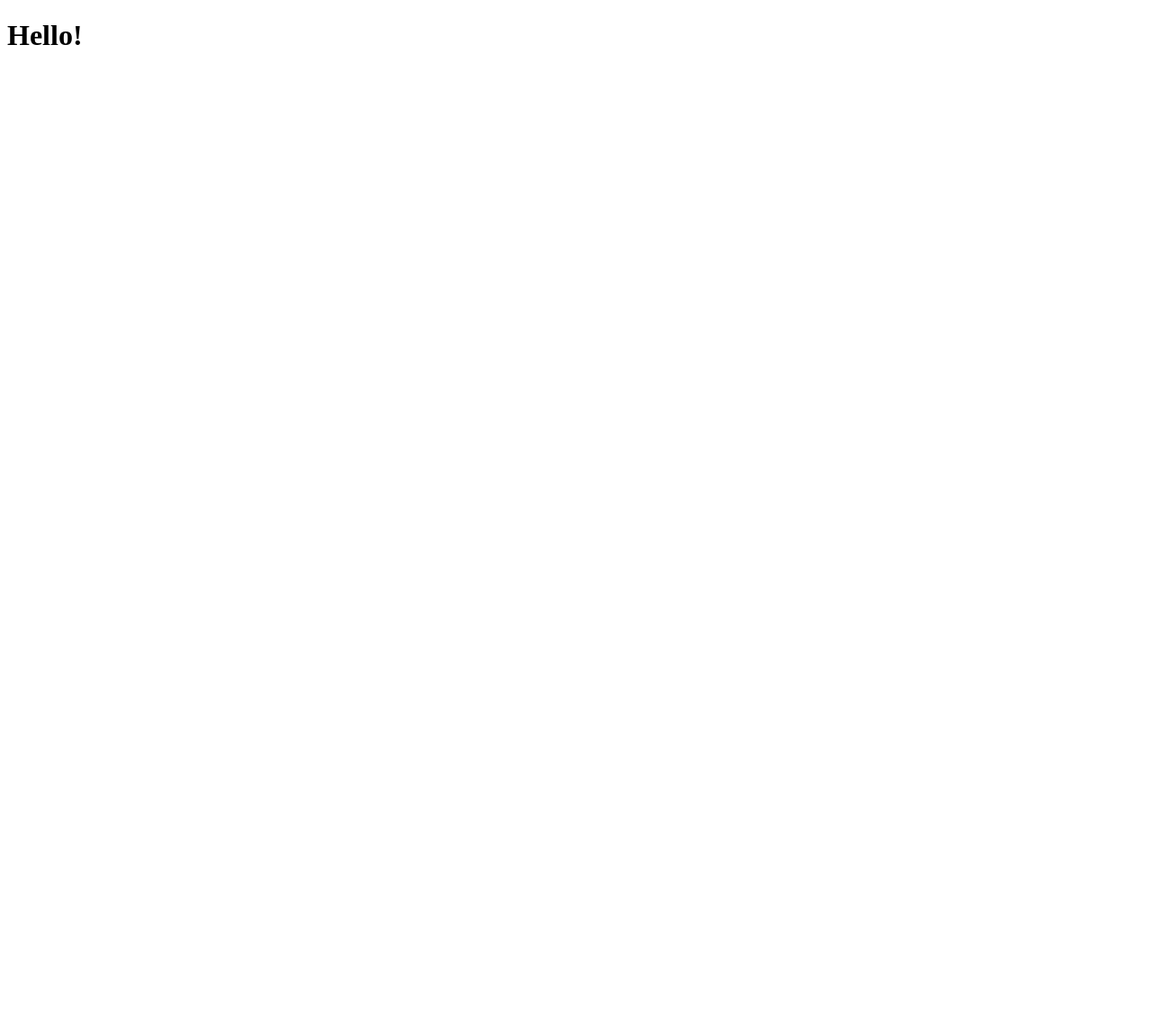
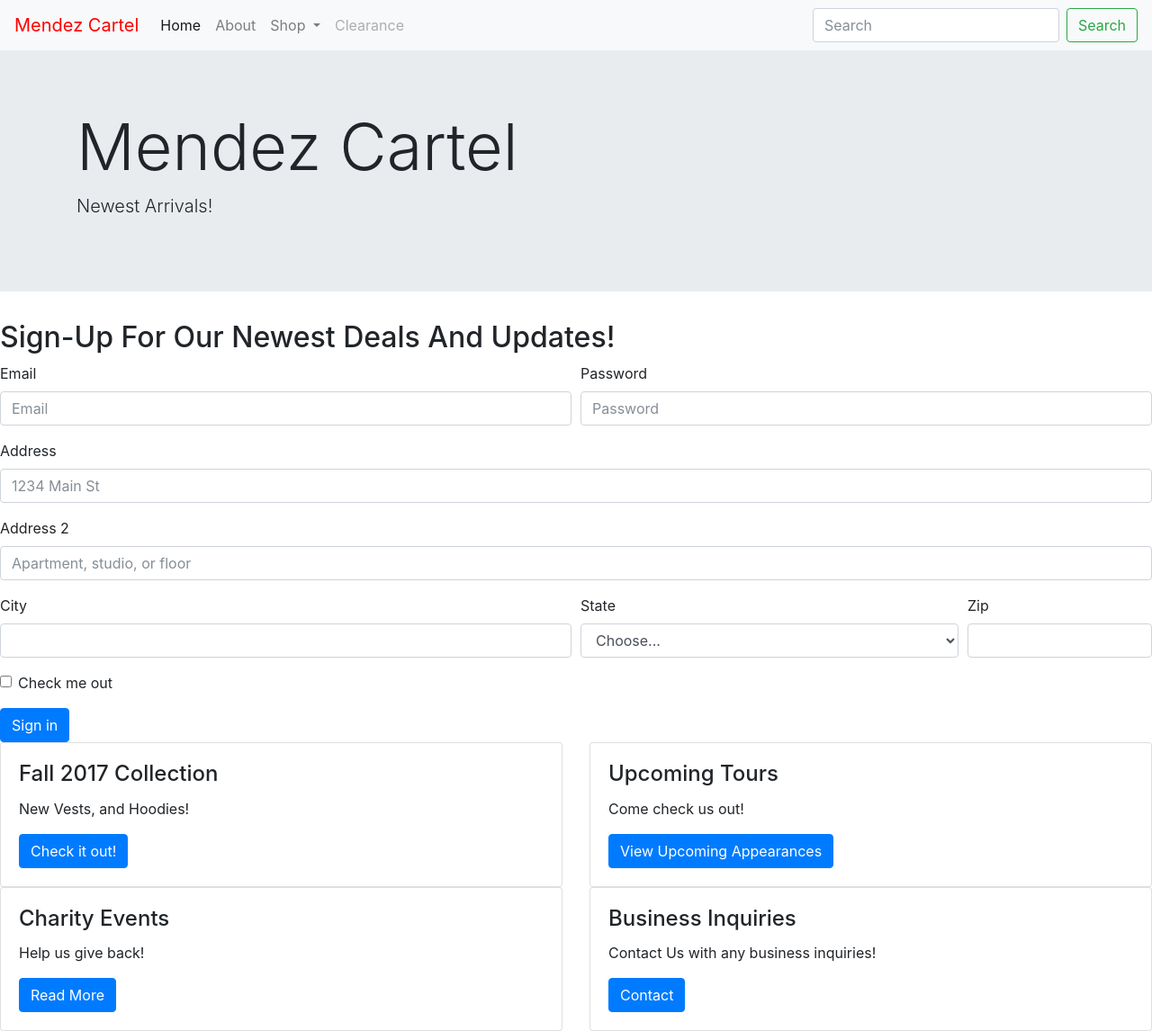
Before and after one commit to estivensal7/estivensal7.github.io-basicPortfolio, a plain HTML site: page index.html in a window 1280 px wide. Shown: the whole page at 90% size. Before the commit the page ends 800 px from the top, so only its background shows below. Drawn offline with nearby package versions, Linux system fonts and the light colour scheme.

Commit message:
added mendez-cartel project for show

```diff
--- a/index.html
+++ b/index.html
@@ -1,12 +1,171 @@
 <!DOCTYPE html>
-<html>
+<html lang="en">
 <head>
-	<title></title>
 
-	<h1>Hello!</h1>
+	<title>Mendez Cartel</title>
+
+
+	<!-- Bootstrap link -->
+<link rel="stylesheet" href="https://maxcdn.bootstrapcdn.com/bootstrap/4.0.0-beta.2/css/bootstrap.min.css" integrity="sha384-PsH8R72JQ3SOdhVi3uxftmaW6Vc51MKb0q5P2rRUpPvrszuE4W1povHYgTpBfshb" crossorigin="anonymous">
+<script src="https://maxcdn.bootstrapcdn.com/bootstrap/4.0.0-beta.2/js/bootstrap.min.js" integrity="sha384-alpBpkh1PFOepccYVYDB4do5UnbKysX5WZXm3XxPqe5iKTfUKjNkCk9SaVuEZflJ" crossorigin="anonymous">
+</script>
+
+<style type="text/css">
+
+head {
+	background-color: #333;
+}
+
+.navbar-brand {
+	color: red;
+}
+
+</style>
 
 </head>
+
+<!-- NavBar -->
+<nav class="navbar navbar-expand-lg navbar-light bg-light">
+  <a class="navbar-brand" href="#" style="color: red;">Mendez Cartel</a>
+  <button class="navbar-toggler" type="button" data-toggle="collapse" data-target="#navbarSupportedContent" aria-controls="navbarSupportedContent" aria-expanded="false" aria-label="Toggle navigation">
+    <span class="navbar-toggler-icon"></span>
+  </button>
+
+  <div class="collapse navbar-collapse" id="navbarSupportedContent">
+    <ul class="navbar-nav mr-auto">
+      <li class="nav-item active">
+        <a class="nav-link" href="#">Home <span class="sr-only">(current)</span></a>
+      </li>
+      <li class="nav-item">
+        <a class="nav-link" href="#">About</a>
+      </li>
+      <li class="nav-item dropdown">
+        <a class="nav-link dropdown-toggle" href="#" id="navbarDropdown" role="button" data-toggle="dropdown" aria-haspopup="true" aria-expanded="false">
+          Shop
+        </a>
+        <div class="dropdown-menu" aria-labelledby="navbarDropdown">
+          <a class="dropdown-item" href="#">Men</a>
+          <a class="dropdown-item" href="#">Women</a>
+          <div class="dropdown-divider"></div>
+          <a class="dropdown-item" href="#">Kids</a>
+        </div>
+      </li>
+      <li class="nav-item">
+        <a class="nav-link disabled" href="#">Clearance</a>
+      </li>
+    </ul>
+    <!-- Search Input -->
+    <form class="form-inline my-2 my-lg-0">
+      <input class="form-control mr-sm-2" type="search" placeholder="Search" aria-label="Search">
+      <button class="btn btn-outline-success my-2 my-sm-0" type="submit">Search</button>
+    </form>
+  </div>
+</nav>
+
+<!-- Jumbotron -->
+<div class="jumbotron jumbotron-fluid">
+  <div class="container">
+    <h1 class="display-3">Mendez Cartel</h1>
+    <p class="lead">Newest Arrivals!</p>
+  </div>
+</div>
+
+
+<h2 style="transition: uppercase;">Sign-Up For Our Newest Deals And Updates!</h2>
+
+<!-- Login Form -->
+<form>
+  <div class="form-row">
+    <div class="form-group col-md-6">
+      <label for="inputEmail4">Email</label>
+      <input type="email" class="form-control" id="inputEmail4" placeholder="Email">
+    </div>
+    <div class="form-group col-md-6">
+      <label for="inputPassword4">Password</label>
+      <input type="password" class="form-control" id="inputPassword4" placeholder="Password">
+    </div>
+  </div>
+  <div class="form-group">
+    <label for="inputAddress">Address</label>
+    <input type="text" class="form-control" id="inputAddress" placeholder="1234 Main St">
+  </div>
+  <div class="form-group">
+    <label for="inputAddress2">Address 2</label>
+    <input type="text" class="form-control" id="inputAddress2" placeholder="Apartment, studio, or floor">
+  </div>
+  <div class="form-row">
+    <div class="form-group col-md-6">
+      <label for="inputCity">City</label>
+      <input type="text" class="form-control" id="inputCity">
+    </div>
+    <div class="form-group col-md-4">
+      <label for="inputState">State</label>
+      <select id="inputState" class="form-control">
+        <option selected>Choose...</option>
+        <option>...</option>
+      </select>
+    </div>
+    <div class="form-group col-md-2">
+      <label for="inputZip">Zip</label>
+      <input type="text" class="form-control" id="inputZip">
+    </div>
+  </div>
+  <div class="form-group">
+    <div class="form-check">
+      <label class="form-check-label">
+        <input class="form-check-input" type="checkbox"> Check me out
+      </label>
+    </div>
+  </div>
+  <button type="submit" class="btn btn-primary">Sign in</button>
+</form>
+</head>
+
+<!-- Links to different collections -->
+<div class="row">
+  <div class="col-sm-6">
+    <div class="card">
+      <div class="card-body">
+        <h4 class="card-title">Fall 2017 Collection</h4>
+        <p class="card-text">New Vests, and Hoodies!</p>
+        <a href="#" class="btn btn-primary">Check it out!</a>
+      </div>
+    </div>
+  </div>
+  <div class="col-sm-6">
+    <div class="card">
+      <div class="card-body">
+        <h4 class="card-title">Upcoming Tours</h4>
+        <p class="card-text">Come check us out!</p>
+        <a href="#" class="btn btn-primary">View Upcoming Appearances</a>
+      </div>
+    </div>
+  </div>
+</div>
+
+<div class="row">
+  <div class="col-sm-6">
+    <div class="card">
+      <div class="card-body">
+        <h4 class="card-title">Charity Events</h4>
+        <p class="card-text">Help us give back!</p>
+        <a href="#" class="btn btn-primary">Read More</a>
+      </div>
+    </div>
+  </div>
+  <div class="col-sm-6">
+    <div class="card">
+      <div class="card-body">
+        <h4 class="card-title">Business Inquiries</h4>
+        <p class="card-text">Contact Us with any business inquiries!</p>
+        <a href="#" class="btn btn-primary">Contact</a>
+      </div>
+    </div>
+  </div>
+</div>
+
 <body>
+
 
 </body>
 </html>
```
Also changed, not shown: style.css (added).
